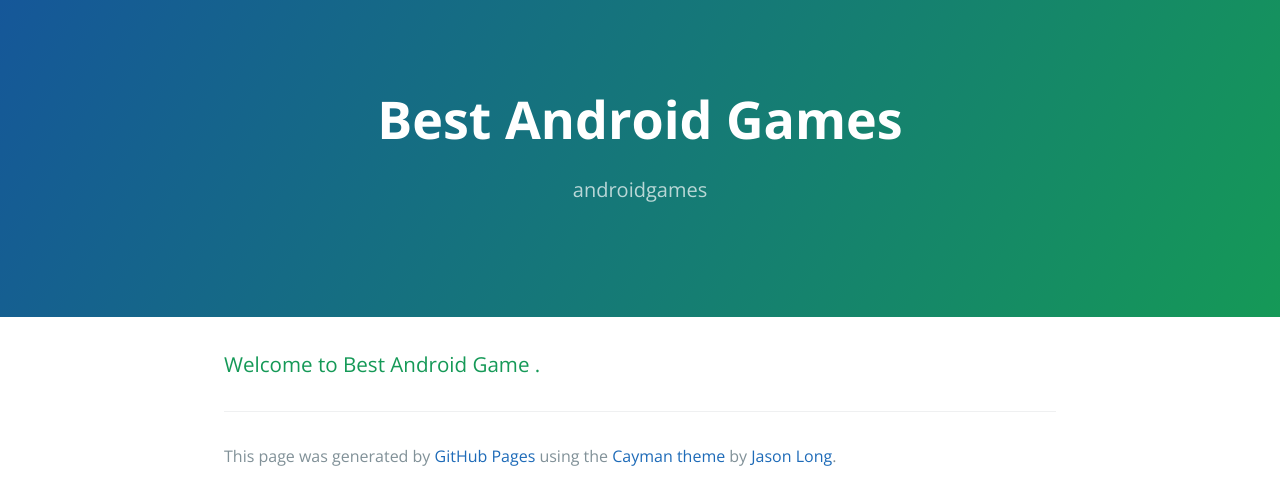
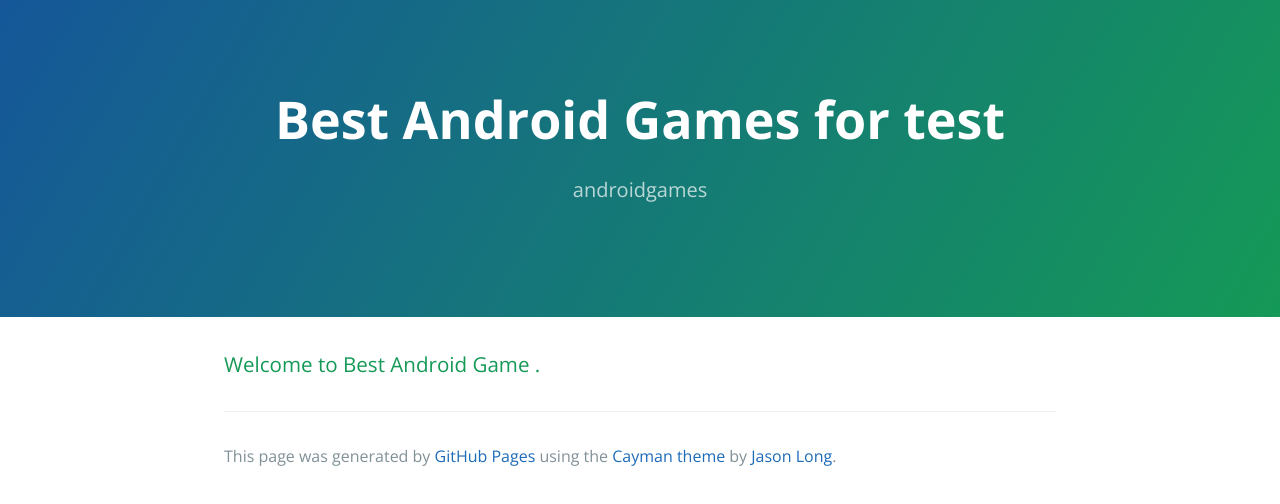
Before and after one commit to bestandroidgame/bestandroidgame.github.com, a plain HTML site: page index.html in a window 1280 px wide. Drawn offline with nearby package versions, Linux system fonts and the light colour scheme.

Commit message:
Update index.html

```diff
--- a/index.html
+++ b/index.html
@@ -11,7 +11,7 @@
   </head>
   <body>
     <section class="page-header">
-      <h1 class="project-name">Best Android Games</h1>
+      <h1 class="project-name">Best Android Games for test </h1>
       <h2 class="project-tagline">androidgames</h2>
     </section>
 
```
